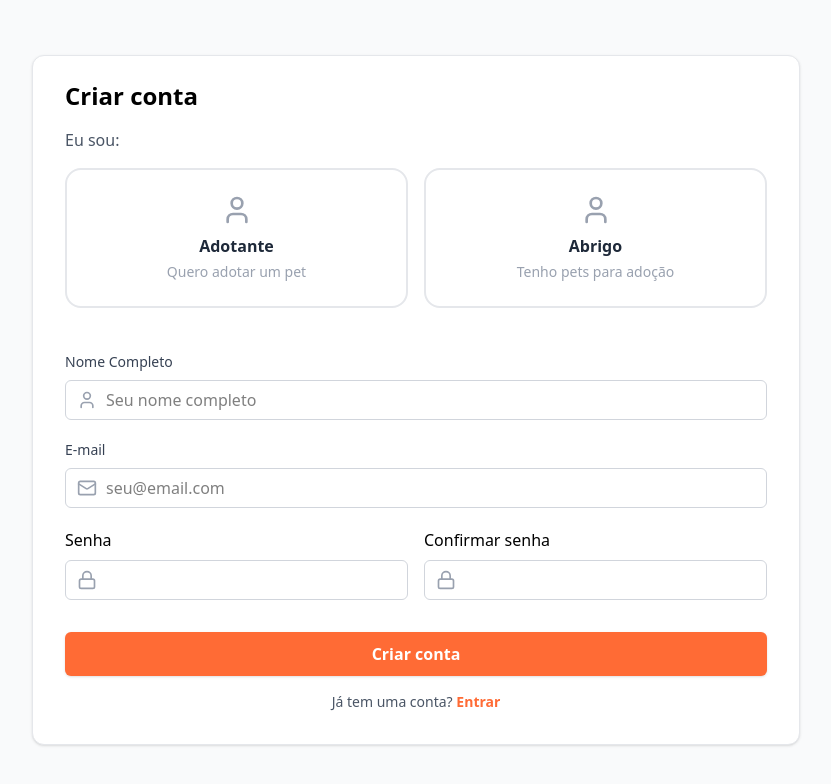
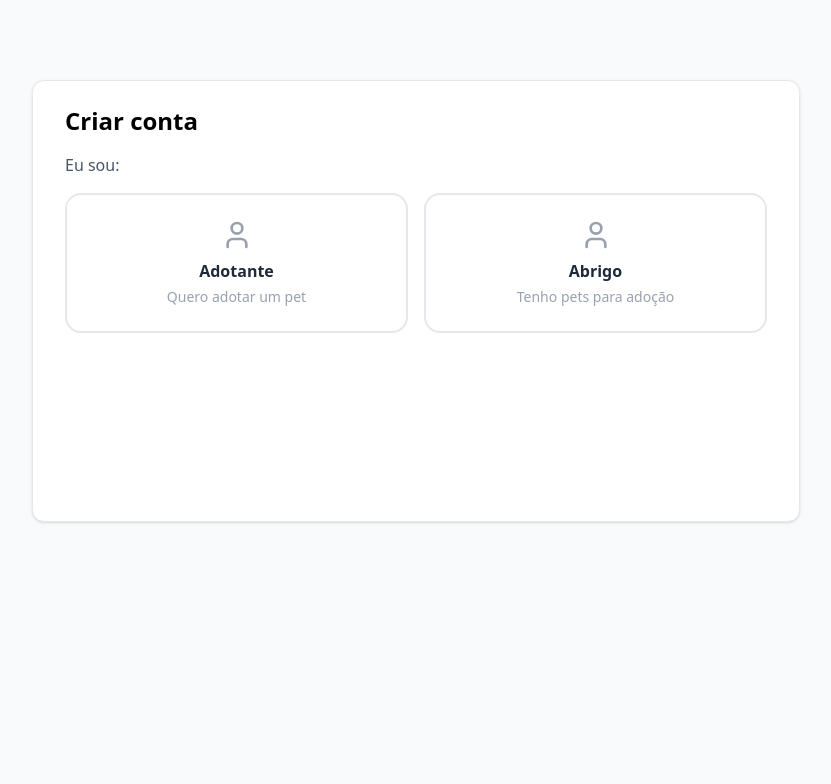
Before and after one commit to GuilhermeP18/patinhas-carentes, a React (Vite) app: page /Register in a window 1280 px wide. Shown: the top 784 px of the page, without its empty margins (224-1055 px from the left). Built offline with nearby package versions, Linux system fonts and the light colour scheme.

Commit message:
add renderização dinâmica do registro

```diff
--- a/frontend/src/pages/Register.tsx
+++ b/frontend/src/pages/Register.tsx
@@ -30,6 +30,8 @@ export default function Register() {
     const [perfil, setPerfil] = useState('');
 
     const navigate = useNavigate()
+
+    // Define o estado inicial dos dados
     const [formData, setFormData] = useState({
         nomeCompleto: '',
         email: '',
@@ -50,7 +52,7 @@ export default function Register() {
 
     const [errors, setErrors] = useState<Errors>({});
 
-
+    // Atualiza o estado dos campos do formulário
     const handleChange = (e: React.ChangeEvent<HTMLInputElement>) => {
         const { name, value } = e.target;
         setFormData({
@@ -185,10 +187,10 @@ export default function Register() {
 
     return (
 
-        <div className='min-h-screen w-full flex items-center justify-center bg-gray-50 p-4'>
+        <div className='min-h-screen w-full flex justify-center bg-gray-50 p-4 items-start pt-12 lg:pt-20'>
 
 
-            <div className='border border-gray-200 bg-white pt-6 px-8 pb-8 rounded-xl shadow-sm w-full max-w-3xl'>
+            <div className='border border-gray-200 bg-white pt-6 px-8 pb-8 rounded-xl shadow-sm w-full max-w-3xl transition-all duration-500 ease-in-out'>
                 <div>
                     <p className='text-2xl font-semibold mb-4'>Criar conta</p>
                 </div>
@@ -249,10 +251,14 @@ export default function Register() {
 
 
 
+                                 {/*  SE FOR PERFIL DE ADOTANTE, RENDERIZA SOMENTE OS DADOS NECESSÁRIOS PARA ADOTANTES */}
+
+
+                    <div className={`grid transition-all duration-500 ease-in-out ${perfil === 'adotante' ? 'grid-rows-[1fr] opacity-100' : 'grid-rows-[0fr] opacity-0'}`}>
+                        <div className="overflow-hidden">
+                            <div className="animate-fade-in">
                                 {/* ================================================================================================== */}
                                                                 {/* INPUT NOME COMPLETO */}
-
-
 
                                 <div className='flex flex-col mb-5'>
                                     <label htmlFor="nome" className="text-sm font-medium text-gray-700">Nome Completo</label>
@@ -335,6 +341,8 @@ export default function Register() {
                                         {errors.confirmPassword && <span className="text-xs text-red-500 mt-1">{errors.confirmPassword}</span>}
                                     </div>
                                 </div>
+                            </div>
+                        </div>
 
                          {/* ================================================================================================== */}
                                                     {/* BOTAO PARA ENVIAR FORMULARIO */}
@@ -348,6 +356,13 @@ export default function Register() {
                                 Já tem uma conta? <a href="/" className='text-[#ff6b35] hover:text-[#e4460d] font-semibold transition-colors duration-200'>Entrar</a>
                             </p>
                         </div>
+                    </div>
+
+
+
+
+
+
                 </form>
             </div>
         </div>
```
Lines whose indentation alone changed are shown as unchanged.
